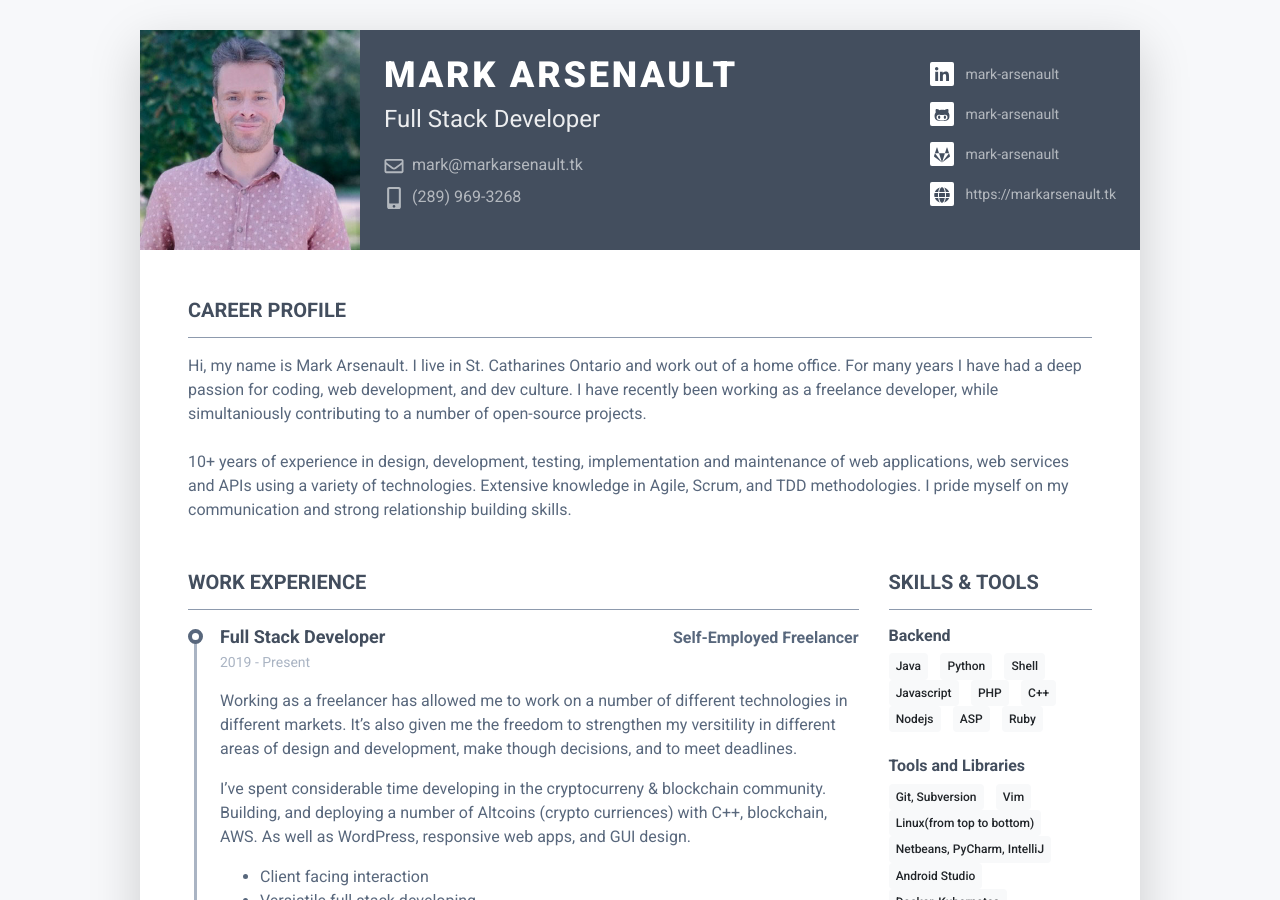
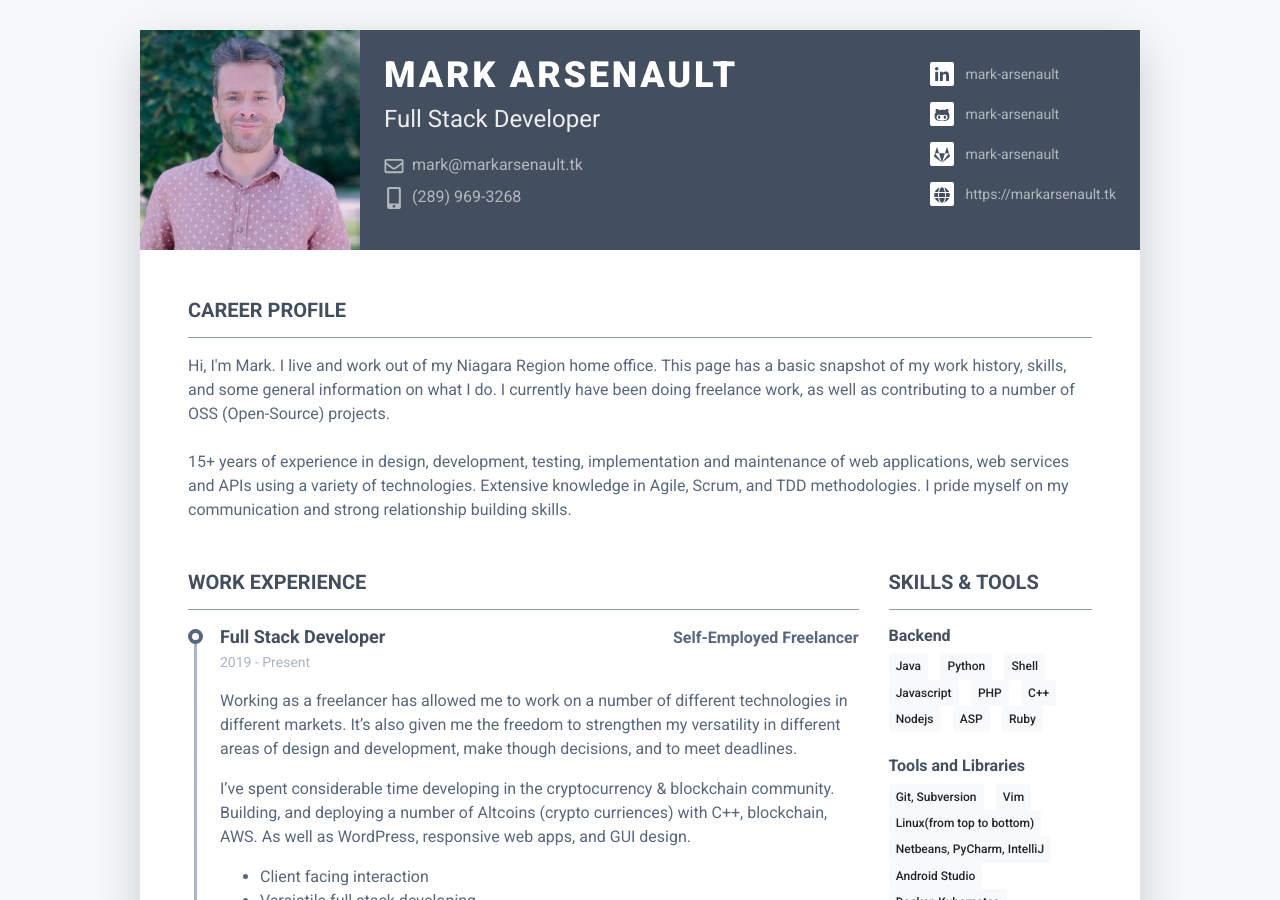
Before and after one commit to mark-arsenault/mark-arsenault.github.io, a Jekyll site: the page built from index.markdown, in a window 1280 px wide and 900 px high. Built offline with Jekyll 4.4.1, drawn with Linux system fonts in a browser that asks for light colours; nearby versions of some CDN libraries.

Commit message:
spelling fix

```diff
--- a/_data/data.yml
+++ b/_data/data.yml
@@ -21,16 +21,15 @@ interests:
     link:
 
 summary: |
-  Hi, my name is Mark Arsenault. I live in St. Catharines Ontario and work out of a home office.
-  For many years I have had a deep passion for coding, web development, and dev culture. I have
-  recently been working as a freelance developer, while simultaniously contributing to a number
-  of open-source projects. <br><br>
+  Hi, I'm Mark. I live and work out of my Niagara Region home office. This page has a basic
+  snapshot of my work history, skills, and some general information on what I do. I currently
+  have been doing freelance work, as well as contributing to a number of OSS (Open-Source)
+  projects. <br><br>
 
-  10+ years of experience in design, development, testing, implementation and maintenance
-  of web applications, web services and APIs using a variety of technologies.
-  Extensive knowledge in Agile, Scrum, and TDD methodologies. I pride myself on my communication
-  and strong relationship building skills.
-
+  15+ years of experience in design, development, testing, implementation and maintenance of
+  web applications, web services and APIs using a variety of technologies. Extensive knowledge
+  in Agile, Scrum, and TDD methodologies. I pride myself on my communication and strong
+  relationship building skills.
 
 education:
   - degree: Web & Graphic Design
@@ -51,10 +50,10 @@ experiences:
     details: |
       Working as a freelancer has allowed me to work on a number of different
       technologies in different markets. It's also given me the freedom to
-      strengthen my versitility in different areas of design and development,
+      strengthen my versatility in different areas of design and development,
       make though decisions, and to meet deadlines.
 
-      I've spent considerable time developing in the cryptocurreny & blockchain
+      I've spent considerable time developing in the cryptocurrency & blockchain
       community. Building, and deploying a number of Altcoins (crypto curriences)
       with C++, blockchain, AWS. As well as WordPress, responsive web apps, and
       GUI design.
```
Also changed, not shown: 1 other file.
